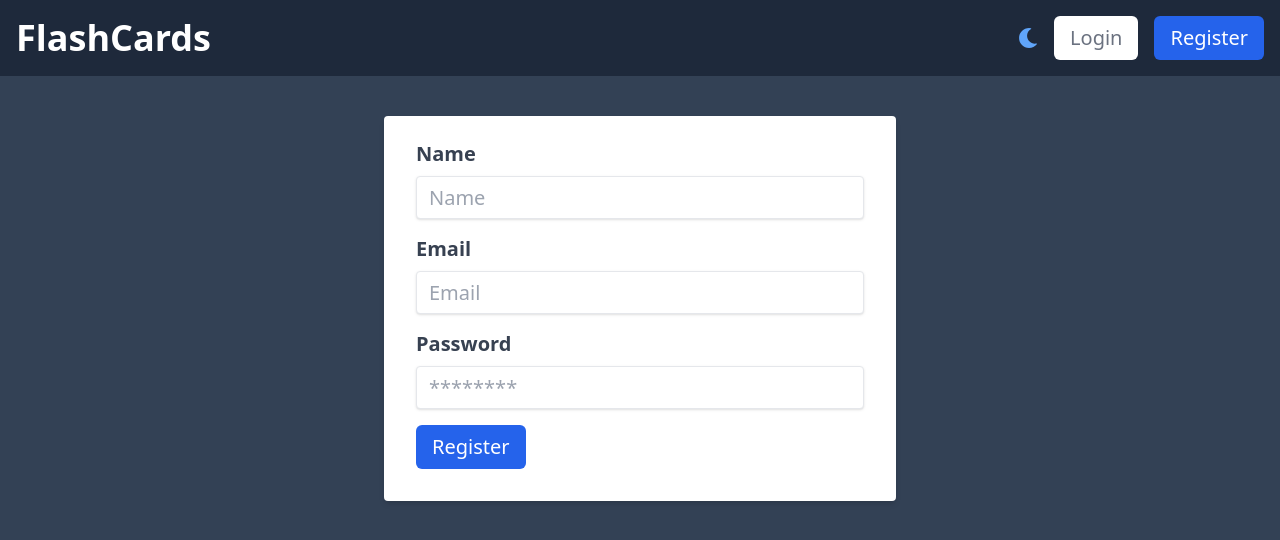
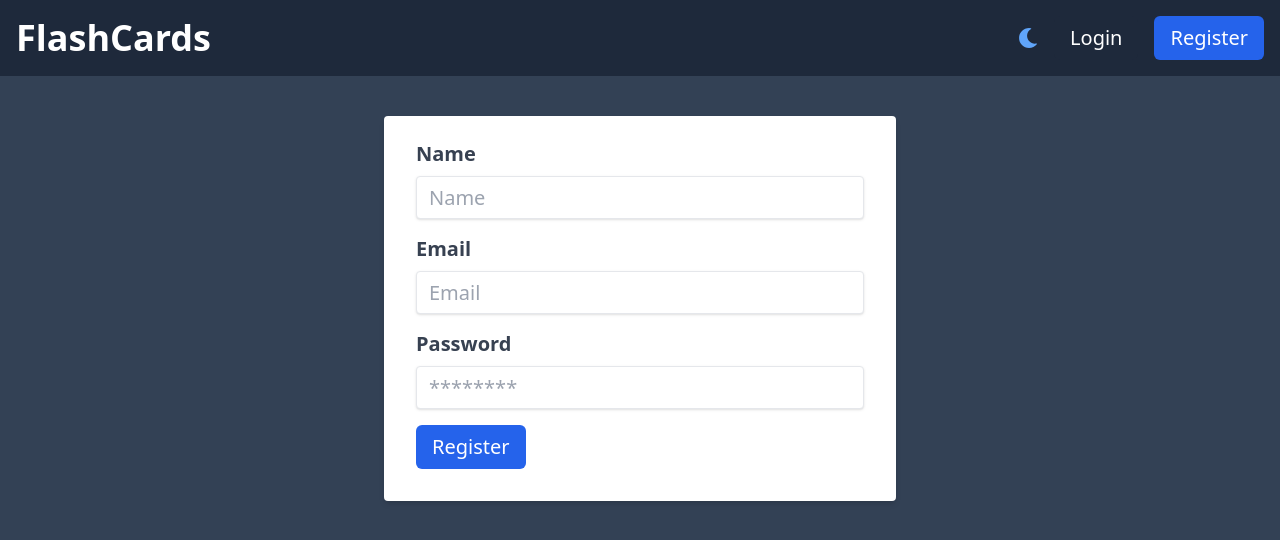
Before and after one commit to yap8/flashcards, a React (Create React App) app in the folder client/: page /register in a window 1280 px wide. Shown: the top 540 px of the page. Built offline with nearby package versions, Linux system fonts and the light colour scheme.

Commit message:
added dark theme to button

```diff
--- a/client/src/components/Button.js
+++ b/client/src/components/Button.js
@@ -1,9 +1,9 @@
-import React from 'react'
+import mergeClasses from '../helpers/mergeClasses'
+
+import SpinnerIcon from './Icons/SpinnerIcon'
 import { Link, NavLink } from 'react-router-dom'
-import SpinnerIcon from './Icons/SpinnerIcon'
 
 const colors = [
-  'white',
   'red',
   'blue'
 ]
@@ -15,19 +15,23 @@ const getColorClasses = (color) => {
     case 'blue':
       return 'bg-blue-600 hover:bg-blue-700 text-white'
     default:
-      return 'bg-white hover:bg-gray-200 text-gray-500 transition hover:text-gray-900'
+      return 'bg-white hover:bg-gray-200 text-gray-500 transition hover:text-gray-900 dark:bg-slate-800 dark:text-white dark:hover:bg-slate-700'
   }
 }
 
-const Button = ({ tag, dropdown, className = '', children, ...props }) => {
+const Button = ({ tag, dropdown, className, children, ...props }) => {
   const propKeys = Object.keys(props)
 
-  const color = propKeys.filter(property => colors.includes(property))[0] || 'white'
+  const color = propKeys.filter(property => colors.includes(property))[0]
 
-  const classes = `text-xl px-4 py-2 inline-flex items-center justify-center rounded-md transition ${getColorClasses(color)} ${className}`
+  const classes = {
+    base: 'text-xl px-4 py-2 inline-flex items-center justify-center rounded-md transition',
+    color: getColorClasses(color),
+    inherited: className || ''
+  }
 
   if (dropdown) return (
-    <button className={classes} {...props}>
+    <button className={mergeClasses(classes)} {...props}>
       {children}
       <SpinnerIcon />
     </button>
@@ -35,13 +39,13 @@ const Button = ({ tag, dropdown, className = '', children, ...props }) => {
 
   switch (tag) {
     case 'a':
-      return <a className={classes} {...props}>{children}</a>
+      return <a className={mergeClasses(classes)} {...props}>{children}</a>
     case 'NavLink':
-      return <NavLink className={classes} {...props}>{children}</NavLink>
+      return <NavLink className={mergeClasses(classes)} {...props}>{children}</NavLink>
     case 'Link':
-      return <Link className={classes} {...props}>{children}</Link>
+      return <Link className={mergeClasses(classes)} {...props}>{children}</Link>
     default:
-      return <button className={classes} {...props}>{children}</button>
+      return <button className={mergeClasses(classes)} {...props}>{children}</button>
   }
 }
 
--- a/client/src/helpers/mergeClasses.js
+++ b/client/src/helpers/mergeClasses.js
@@ -1,5 +1,7 @@
 const mergeClasses = (classesObj) => {
   const classesStr = Object.values(classesObj).reduce((acc, cur) => `${acc} ${cur}`)
+
+  console.log(classesStr)
 
   return classesStr
 }
```
